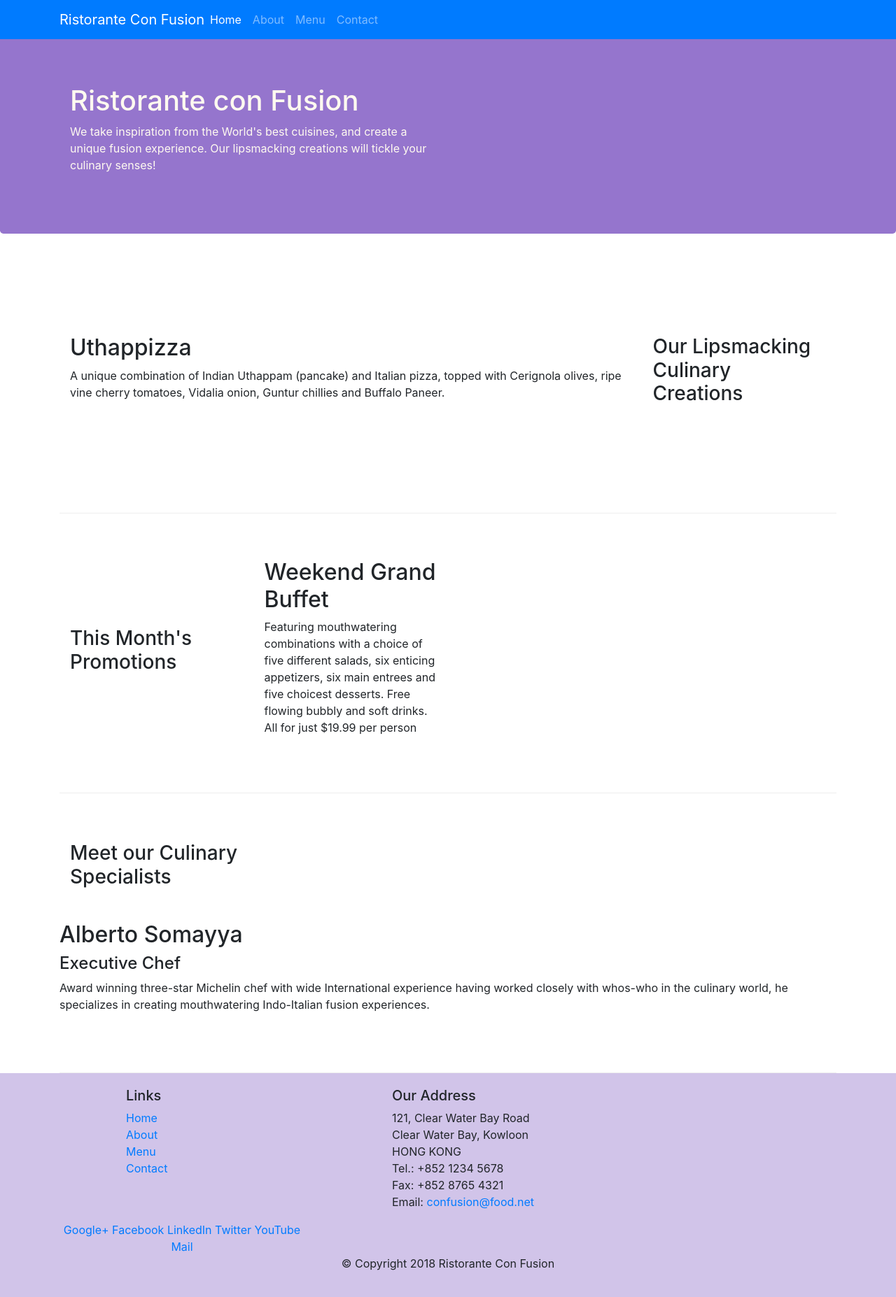
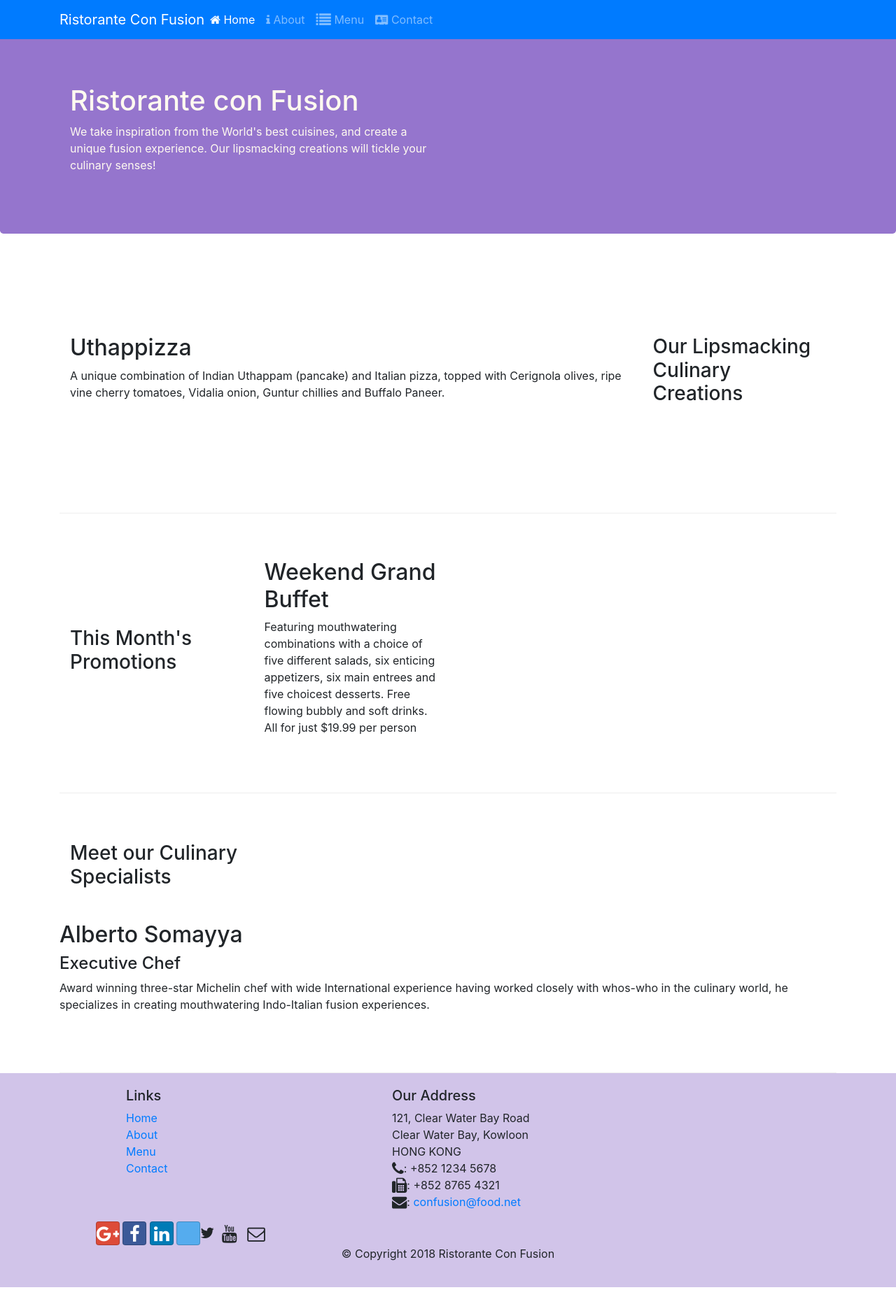
Before and after one commit to THEJESWAR21/Ristorante-Con-Fusion, a website: page index.html in a window 1280 px wide. Shown: the whole page at 70% size. Drawn offline with nearby package versions, Linux system fonts and the light colour scheme.

Commit message:
Font Icon

```diff
--- a/css/style.css
+++ b/css/style.css
@@ -31,6 +31,6 @@ body {
     padding: 50px 0px 0px 0px;
     z-index:"0"
 }
-.navbar-dark{
-    background-color: #512DA8;
+.nav{
+    background-color: #512da8 ;
 }
--- a/index.html
+++ b/index.html
@@ -9,6 +9,8 @@
 
      <!-- Bootstrap CSS -->
      <link rel="stylesheet" href="node_modules/bootstrap/dist/css/bootstrap.min.css">
+     <link rel="stylesheet" href="node_modules/font-awesome/css/font-awesome.min.css">
+     <link rel="stylesheet" href="node_modules/bootstrap-social/bootstrap-social.css">
      <link rel="stylesheet" href="css/style.css">
     <title>Ristorante Con Fusion</title>
 </head>
@@ -22,10 +24,10 @@
         <a class="navbar-brand mr-auto" href="#">Ristorante Con Fusion</a>
         <div class="collapse navbar-collapse" id="Navbar">
                 <ul class="navbar-nav mr-auto">
-                        <li class="nav-item active"><a class="nav-link" href="#">Home</a></li>
-                        <li class="nav-item"><a class="nav-link" href="aboutus.html">About</a></li>
-                        <li class="nav-item"><a class="nav-link" href="#">Menu</a></li>
-                        <li class="nav-item"><a class="nav-link" href="#">Contact</a></li>
+                        <li class="nav-item active"><a class="nav-link" href="#"><span class="fa fa-home"></span> Home</a></li>
+                        <li class="nav-item"><a class="nav-link" href="aboutus.html"><span class="fa fa-info"></span> About</a></li>
+                        <li class="nav-item"><a class="nav-link" href="#"><span class="fa fa-list fa-lg"></span> Menu</a></li>
+                        <li class="nav-item"><a class="nav-link" href="#"><span class="fa fa-address-card"></span> Contact</a></li>
                 </ul>
             </div>
     </div>
@@ -95,19 +97,19 @@
 		              121, Clear Water Bay Road<br>
 		              Clear Water Bay, Kowloon<br>
 		              HONG KONG<br>
-		              Tel.: +852 1234 5678<br>
-		              Fax: +852 8765 4321<br>
-		              Email: <a href="mailto:confusion@food.net">confusion@food.net</a>
+		              <i class="fa fa-phone fa-lg"></i>: +852 1234 5678<br>
+                      <i class="fa fa-fax fa-lg"></i>: +852 8765 4321<br>
+                      <i class="fa fa-envelope fa-lg"></i>: <a href="mailto:confusion@food.net">confusion@food.net</a>
 		           </address>
                 </div>
                 <div class="col-12 col-sm-4 align-self-center">
                     <div class="text-center">
-                        <a href="http://google.com/+">Google+</a>
-                        <a href="http://www.facebook.com/profile.php?id=">Facebook</a>
-                        <a href="http://www.linkedin.com/in/">LinkedIn</a>
-                        <a href="http://twitter.com/">Twitter</a>
-                        <a href="http://youtube.com/">YouTube</a>
-                        <a href="mailto:">Mail</a>
+                        <a class="btn btn-social-icon btn-google" href="http://google.com/+"><i class="fa fa-google-plus fa-lg"></i></a>
+                        <a class="btn btn-social-icon btn-facebook" href="http://www.facebook.com/profile.php?id="><i class="fa fa-facebook fa-lg"></i></a>
+                        <a class="btn btn-social-icon btn-linkedin" href="http://www.linkedin.com/in/"><i class="fa fa-linkedin fa-lg"></i></a>
+                        <a class="btn btn-social-icon btn-twitter" href="http://twitter.com/"></a><i class="fa fa-twitter fa-lg"></i></a>
+                        <a class="btn btn-social-icon btn-youtube" href="http://youtube.com/"><i class="fa fa-youtube fa-lg"></i></a>
+                        <a class="btn btn-social-icon " href="mailto:"><i class="fa fa-envelope-o fa-lg"></i></a>
                     </div>
                 </div>
            </div>
```
Also changed, not shown: aboutus.html (+14 -13 lines).
